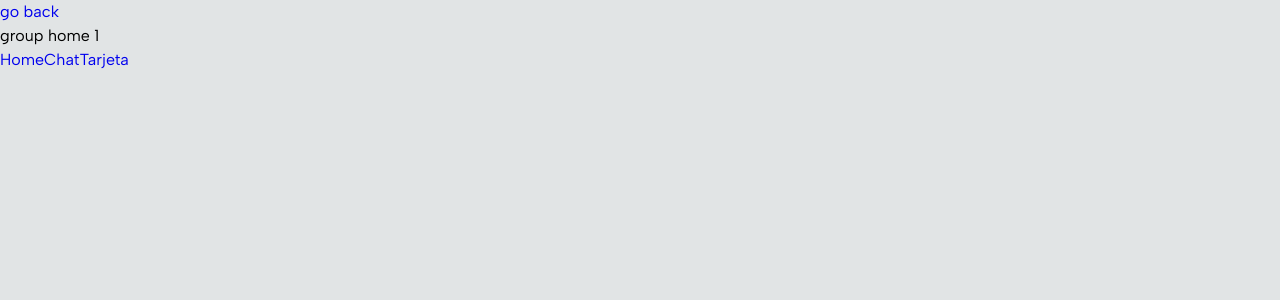
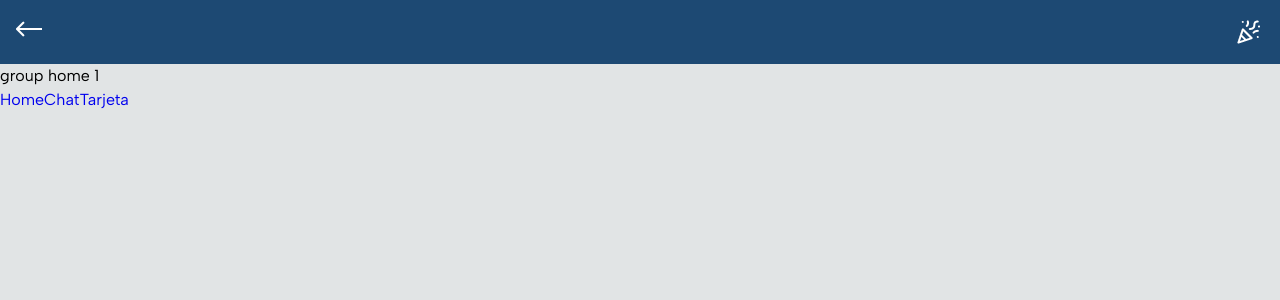
Before and after one commit to fermofou/HACKMTY2024, a React (Vite) app in the folder frontEnd/: page /group/1 in a window 1280 px wide. Shown: the top 300 px of the page. Built offline with nearby package versions, Linux system fonts and the light colour scheme; no server answers.

Commit message:
finalizing upper navbar

```diff
--- a/frontEnd/src/components/upperNavbar/UpperNavbar.css
+++ b/frontEnd/src/components/upperNavbar/UpperNavbar.css
@@ -0,0 +1,14 @@
+.upper-navbar-container {
+    height: 2rem;
+    background-color: var(--text-color-blue);
+    display: flex;
+    flex-direction: row;
+    justify-content: space-between;
+    align-items: center;
+    padding: 1rem;
+}
+
+.upper-navbar-container p{
+    margin: 0;
+    padding: 0;
+}
--- a/frontEnd/src/components/upperNavbar/UpperNavbar.jsx
+++ b/frontEnd/src/components/upperNavbar/UpperNavbar.jsx
@@ -1,13 +1,29 @@
 import { Link } from "react-router-dom"
+import Arrow from "../../assets/arrow.png"
+import EventImg from "../../assets/eventImg.png";
+import SavingsImg from "../../assets/savingsImg.png";
 
 import "./UpperNavbar.css"
 
-function UpperNavbar({text}) {
+function UpperNavbar({text, type}) {
+    let typeImg;
+
+    if (type === "none") {
+        typeImg = "none";
+
+    } else if (type === "savings") {
+        typeImg = SavingsImg;
+
+    } else {
+        typeImg = EventImg;
+    }
 
     return (
         <>
-            <div>
-                <Link to='/groups'>go back</Link>
+            <div className="upper-navbar-container">
+                <Link to='/groups'><img src={Arrow} alt="arrow" /></Link>
+                <p>{text}</p>
+                {typeImg === "none" ? "" : <img src={typeImg} alt="type image" />}
             </div>
         </>
     );
--- a/frontEnd/src/pages/group/Group.jsx
+++ b/frontEnd/src/pages/group/Group.jsx
@@ -1,4 +1,7 @@
+import { useState, useEffect} from 'react';
 import { useParams, Link, Route, Routes } from 'react-router-dom';
+import axios from 'axios';
+import UpperNavbar from "../../components/upperNavbar/UpperNavbar";
 import GroupHome from '../groupHome/GroupHome';
 import GroupChat from '../groupChat/GroupChat';
 import GroupCard from '../groupCard/GroupCard';
@@ -6,10 +9,32 @@ import GroupCard from '../groupCard/GroupCard';
 function Group() {
     const { groupId } = useParams();
 
+    const [eventDetail, setEventDetail] = useState([]);
+
+    useEffect(() => {
+        async function fetchEventDetails() {
+            try {
+                const response = await axios.get("http://localhost:3000/" + `event/${groupId}`)
+                setEventDetail(response.data);
+
+            } catch (error) {
+                console.log("Error fetching event" + error);
+            }
+        }
+
+        fetchEventDetails();
+    }, []);
+
+    let type = "event";
+
+    if (eventDetail.savings) {
+        type = "savings";
+    }
+
     return (
         <>
             <div>
-                <Link to="/groups">go back</Link>
+                <UpperNavbar text={eventDetail.name} type={type}/>
             </div>
             <Routes>
                 <Route path="" element={<GroupHome />} />
```
Also changed, not shown: frontEnd/src/assets/arrow.png (added).
